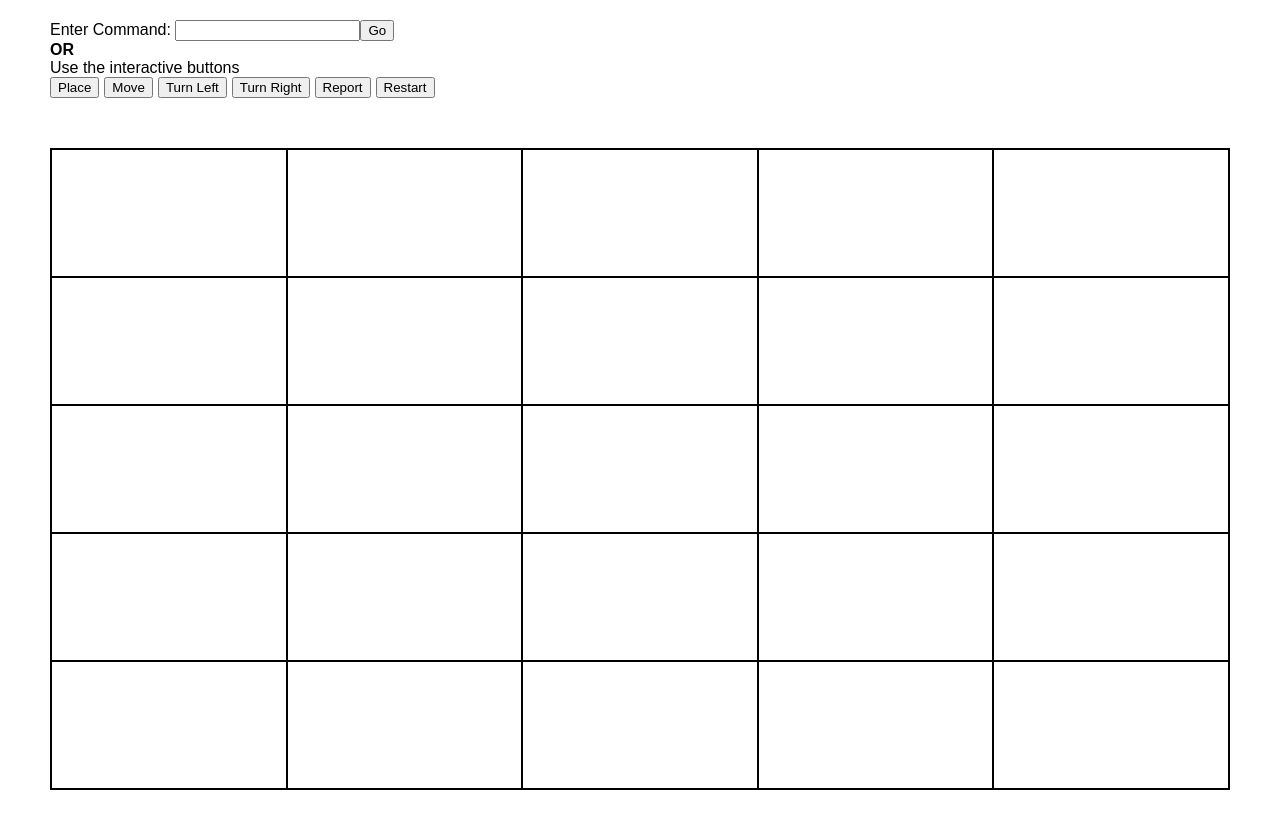
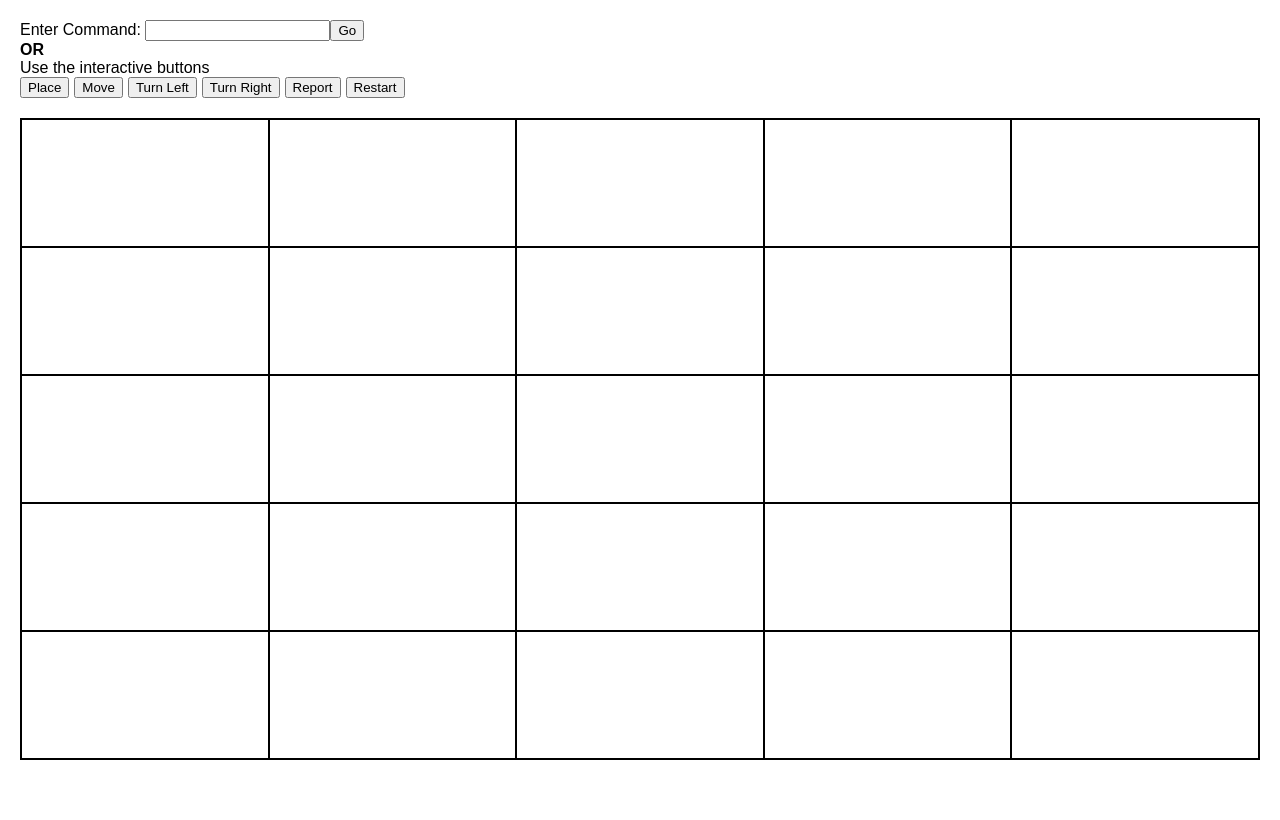
Before and after one commit to amit-bahl/toy-robot, a React app: page / in a window 1280 px wide. Built offline with nearby package versions, Linux system fonts and the light colour scheme.

Commit message:
Updated css

```diff
--- a/src/App.css
+++ b/src/App.css
@@ -7,7 +7,7 @@
 }
 
 .command-input {
-  margin: 20px 50px 0;
+  margin: 20px 20px 0;
 }
 
 .command-error {
@@ -32,7 +32,6 @@
   left: 25%;
   right: 25%;
   top: 25%;
-  bottom: 25%;
   margin: auto;
   background: white;
 }
--- a/src/Components/styles/ToyBoard.css
+++ b/src/Components/styles/ToyBoard.css
@@ -1,7 +1,7 @@
 .board {
   display: flex;
   flex-direction: column;
-  margin: 50px;
+  margin: 20px;
   height: 80%;
   border: 1px solid black;
 }
```
